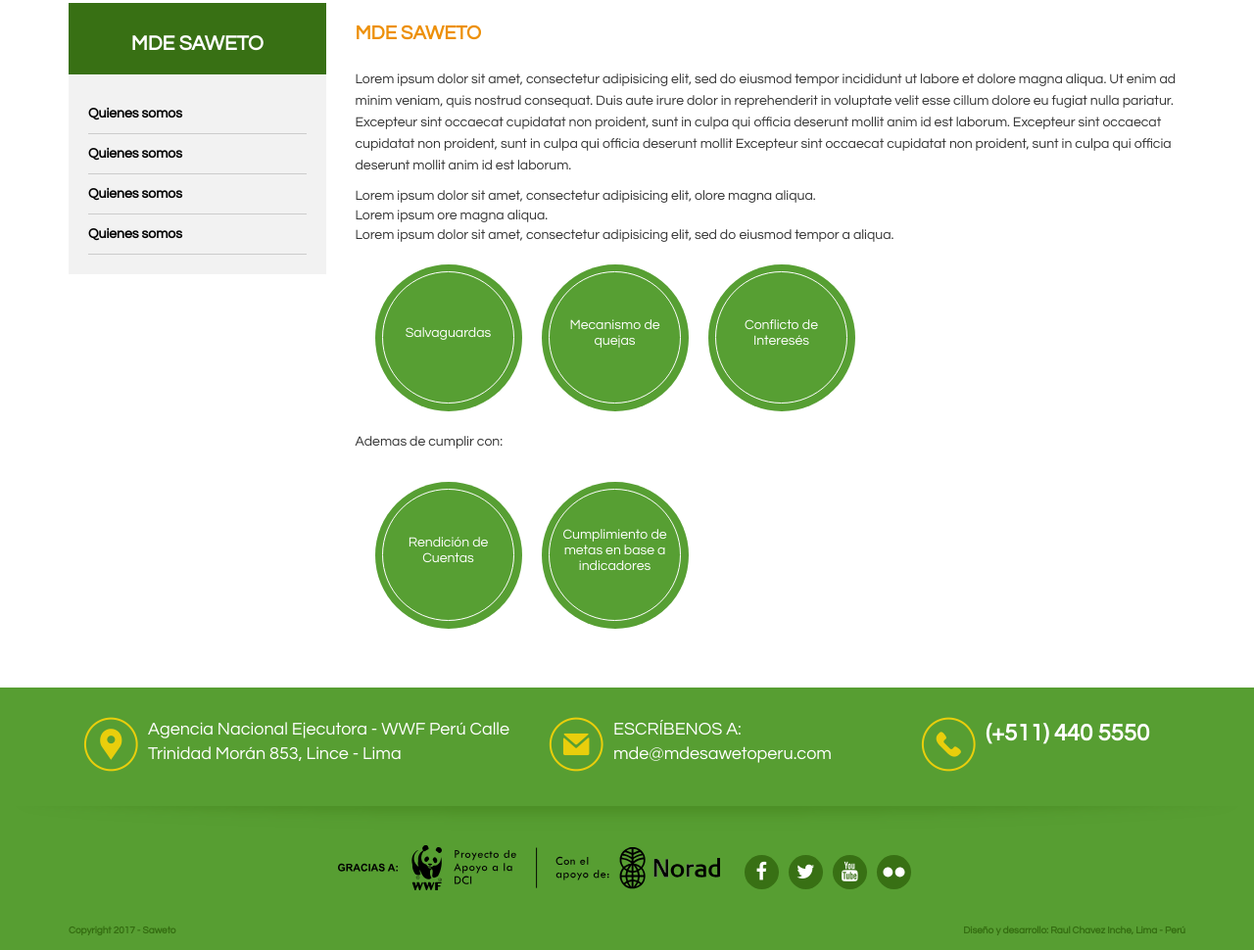
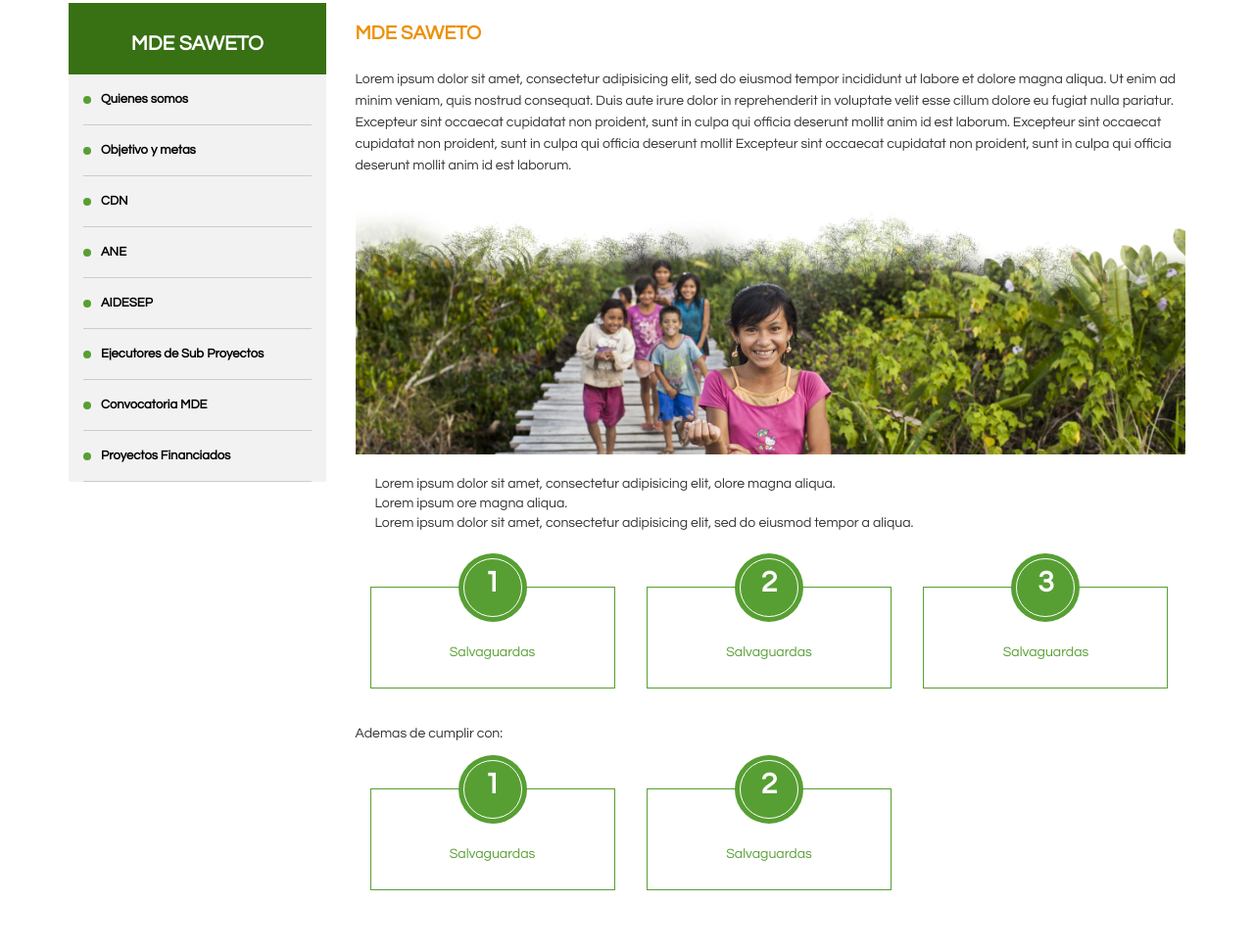
Before and after one commit to taniacoder/SAWETO, a plain HTML site: page made-saweto.html in a window 1280 px wide. Shown: the part 572-1542 px from the top of the page at 98% size. Drawn offline with Linux system fonts and the light colour scheme; a web font is replaced by a local one.

Commit message:
made-saweto

```diff
--- a/index2.html
+++ b/made-saweto.html
@@ -92,7 +92,7 @@
         <!-- /.container-fluid-->
       </nav>
     </section>
-    <section class="banner-comun"><img src="images/banner/banner-4.jpg"></section>
+    <section class="banner-comun"><img class="width-100" src="images/banner/banner-4.jpg"></section>
     <section class="body-internas">
       <div class="container">
         <div class="row">
@@ -101,16 +101,37 @@
               <h1>MDE SAWETO</h1>
             </div>
             <div class="subsecciones">
-              <ul> <a href="#">
-                  <li> Quienes somos</li></a><a href="#">
-                  <li> Quienes somos</li></a><a href="#">
-                  <li> Quienes somos</li></a><a href="#">
-                  <li> Quienes somos</li></a></ul>
+              <ul>
+                <li> <a class="item-sub" href="">
+                    <div class="circle-item"></div>
+                    <p>Quienes somos</p></a></li>
+                <li> <a class="item-sub" href="">
+                    <div class="circle-item"></div>
+                    <p>Objetivo y metas</p></a></li>
+                <li> <a class="item-sub" href="">
+                    <div class="circle-item"></div>
+                    <p>CDN</p></a></li>
+                <li> <a class="item-sub" href="">
+                    <div class="circle-item"></div>
+                    <p>ANE</p></a></li>
+                <li> <a class="item-sub" href="">
+                    <div class="circle-item"></div>
+                    <p>AIDESEP</p></a></li>
+                <li> <a class="item-sub" href="">
+                    <div class="circle-item"></div>
+                    <p>Ejecutores de Sub Proyectos</p></a></li>
+                <li> <a class="item-sub" href="">
+                    <div class="circle-item"></div>
+                    <p>Convocatoria MDE</p></a></li>
+                <li> <a class="item-sub" href="">
+                    <div class="circle-item"></div>
+                    <p>Proyectos Financiados</p></a></li>
+              </ul>
             </div>
           </div>
           <div class="col-md-9 content-interna">
             <h2>MDE SAWETO</h2>
-            <p>Lorem ipsum dolor sit amet, consectetur adipisicing elit, sed do eiusmod tempor incididunt ut labore et dolore magna aliqua. Ut enim ad minim veniam, quis nostrud  consequat. Duis aute irure dolor in reprehenderit in voluptate velit esse cillum dolore eu fugiat nulla pariatur. Excepteur sint occaecat cupidatat non proident, sunt in culpa qui officia deserunt mollit anim id est laborum. Excepteur sint occaecat cupidatat non proident, sunt in culpa qui officia deserunt mollit Excepteur sint occaecat cupidatat non proident, sunt in culpa qui officia deserunt mollit anim id est laborum.</p>
+            <p>Lorem ipsum dolor sit amet, consectetur adipisicing elit, sed do eiusmod tempor incididunt ut labore et dolore magna aliqua. Ut enim ad minim veniam, quis nostrud  consequat. Duis aute irure dolor in reprehenderit in voluptate velit esse cillum dolore eu fugiat nulla pariatur. Excepteur sint occaecat cupidatat non proident, sunt in culpa qui officia deserunt mollit anim id est laborum. Excepteur sint occaecat cupidatat non proident, sunt in culpa qui officia deserunt mollit Excepteur sint occaecat cupidatat non proident, sunt in culpa qui officia deserunt mollit anim id est laborum.</p><br><img class="width-100" src="images/fondo_suscribise.jpg"><br>
             <div class="lista">
               <ul>
                 <li>Lorem ipsum dolor sit amet, consectetur adipisicing elit, olore magna aliqua.</li>
@@ -119,32 +140,57 @@
               </ul>
             </div>
             <div class="box-circle">
+              <div class="col-md-4 col-sm-6">
+                <div class="content-box">
                   <div class="circle">
                     <div class="borde-line">
-                  <p>Salvaguardas</p>
+                      <p>1								</p>
                     </div>
                   </div>
+                  <p class="mde-box">Salvaguardas</p>
+                </div>
+              </div>
+              <div class="col-md-4 col-sm-6">
+                <div class="content-box">
                   <div class="circle">
                     <div class="borde-line">
-                  <p>Mecanismo de quejas</p>
+                      <p>2								</p>
                     </div>
                   </div>
+                  <p class="mde-box">Salvaguardas</p>
+                </div>
+              </div>
+              <div class="col-md-4 col-sm-6">
+                <div class="content-box">
                   <div class="circle">
                     <div class="borde-line">
-                  <p>Conflicto de Interesés</p>
+                      <p>3								</p>
+                    </div>
+                  </div>
+                  <p class="mde-box">Salvaguardas</p>
                 </div>
               </div>
             </div>
             <p>Ademas de cumplir con:</p>
             <div class="box-circle">
+              <div class="col-md-4 col-sm-6">
+                <div class="content-box">
                   <div class="circle">
                     <div class="borde-line">
-                  <p>Rendición de Cuentas</p>
+                      <p>1								</p>
                     </div>
                   </div>
+                  <p class="mde-box">Salvaguardas</p>
+                </div>
+              </div>
+              <div class="col-md-4 col-sm-6">
+                <div class="content-box">
                   <div class="circle">
                     <div class="borde-line">
-                  <p>Cumplimiento de metas en base a indicadores</p>
+                      <p>2								</p>
+                    </div>
+                  </div>
+                  <p class="mde-box">Salvaguardas</p>
                 </div>
               </div>
             </div>
--- a/sass/base/_comun.scss
+++ b/sass/base/_comun.scss
@@ -16,93 +16,13 @@ body {
 }*/
 }
 
-/*interna1 MDE SAWETO*/
-.banner-comun {
-    img {
-        width: 100%;
+.circle-item {
+     border: 4px solid #579f33;
+    height: 8px;
+    width: 8px;
+    border-radius: 50%;
+        margin: 16px 10px 15px 0px;
+             &:hover, &:focus, {
+      border: 4px solid #fff;
     }
 }
-
-.body-internas {
-    padding: 40px 0 40px;
-    .section-principal {
-        text-align: center;
-        background: #387014;
-        color: #fff;
-        padding: 10px;
-        h1 {
-            font-size: 21px;
-            font-weight: bold;
-        }
-    }
-    .subsecciones {
-        background-color: #F2F2F2;
-        padding: 20px;
-        ul {
-            list-style: none;
-             a {
-                color: #000;
-                    &:hover, &:focus, {
-                        text-decoration: none;
-                        background-color: #ED9009;
-                    }
-                }
-            li {
-                padding: 10px 0px;
-                border-bottom: 1px solid #ccc;
-                font-weight: bold;
-                &:hover, &:focus, {
-                    text-decoration: none;
-                    background-color: #ED9009;
-                    color: #fff;
-                }
-            }
-        }
-    }
-}
-
-.content-interna {
-    h2 {
-        font-size: 20px;
-        font-weight: bold;
-        color: #ED9009;
-        padding-bottom: 15px
-    }
-    p {
-        line-height: 22px;
-    }
-    .lista {
-        ul {
-            list-style: none;
-        }
-    }
-    .box-circle {
-        padding: 10px;
-        display: flex;
-        .circle {
-            background-color: #579F33;
-            border-radius: 50%;
-            height: 150px;
-            width: 150px;
-            margin: 10px;
-            display: flex;
-            justify-content: center;
-            align-items: center;
-            .borde-line {
-                border: solid 1px #fff;
-                border-radius: 50%;
-                height: 135px;
-                width: 135px;
-                display: flex;
-                justify-content: center;
-                align-items: center;
-                p {
-                text-align: center;
-                line-height: 16px;
-                color: #fff;
-                  }
-            }
-
-        }
-    }
-}
--- a/sass/helpers/_utilities.scss
+++ b/sass/helpers/_utilities.scss
@@ -68,3 +68,6 @@ padding-top: 105px;
 .f-s {
   font-size: 21px;
 }
+.width-100 {
+  width: 100%
+}
--- a/sass/main.scss
+++ b/sass/main.scss
@@ -6,4 +6,4 @@
 @import "./helpers/variables.scss";
 @import "./views/home.scss";
 @import "./views/archivos.scss";
-@import "./views/cusco.scss";
+@import "./views/made-saweto.scss";
--- /dev/null
+++ b/sass/views/_made-saweto.scss
@@ -0,0 +1,119 @@
+/*interna1 MDE SAWETO*/
+.body-internas {
+    padding: 40px 0 40px;
+    .section-principal {
+        text-align: center;
+        background: #387014;
+        color: #fff;
+        padding: 10px;
+        h1 {
+            font-size: 21px;
+            font-weight: bold;
+        }
+    }
+    .subsecciones {
+        background-color: #F2F2F2;
+        ul {
+            list-style: none;
+             a {
+                padding: 6px 0;
+                color: #000;
+                display: flex;
+                    &:hover, &:focus, {
+                        text-decoration: none;
+                        color: #fff;
+
+                    }
+                }
+            li {
+
+                font-weight: bold;
+                padding: 0 15px;
+                &:hover, &:focus, {
+                    text-decoration: none;
+                    background-color: #ED9009;
+                    color: #fff;
+                }
+            }
+            p{
+                padding: 10px 0;
+                margin: 0;
+                font-size: 13px;
+                 &:hover, &:focus, {
+                    color: #fff;
+                }
+            }
+        }
+    }
+}
+.item-sub {
+    display: flex;
+    border-bottom: 1px solid #ccc;
+         &:hover, &:focus, {
+        color: #fff;
+    }
+}
+.content-interna {
+    h2 {
+        font-size: 20px;
+        font-weight: bold;
+        color: #ED9009;
+        padding-bottom: 15px
+    }
+    p {
+        line-height: 22px;
+    }
+    .lista {
+            padding: 20px;
+
+        ul  {
+            list-style: none
+        }
+    }
+
+}
+.box-circle {
+    text-align: center;
+    display: flex;
+    padding: 35px 0;
+    .content-box {
+        border: 1px solid #579F33;
+            width: 250px;
+        p.mde-box {
+            padding: 55px 0 15px;
+            color: #579f33;
+        }
+        .circle {
+        background-color: #579F33;
+        border-radius: 50%;
+        height: 70px;
+        width: 70px;
+        margin: auto;
+        display: flex;
+        justify-content: center;
+        align-items: center;
+        position: absolute;
+        left: 105px;
+        top: -34px;
+        .borde-line {
+            border: solid 1px #fff;
+            border-radius: 50%;
+            height: 60px;
+            width: 60px;
+            display: flex;
+            justify-content: center;
+            align-items: center;
+            p {
+            text-align: center;
+            line-height: 16px;
+            color: #fff;
+            font-size: 30px;
+            font-weight: bold;
+            }
+        }
+
+    }
+}
+
+
+}
```
Also changed, not shown: index.html (+1 -1 lines), css/main.css, images/circulo-naranja.svg (added), images/viñeta.svg (added), sass/views/_cusco.scss (deleted), 7 other files. Lines whose indentation alone changed are shown as unchanged.
